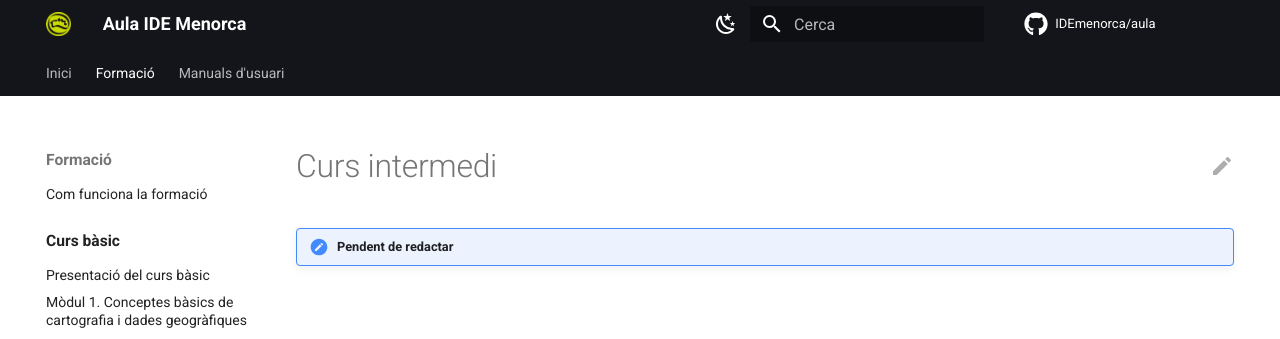
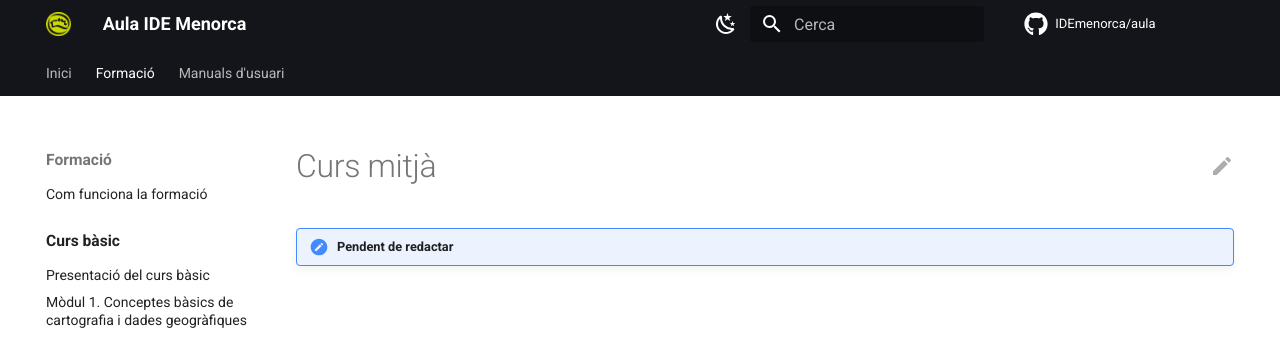
Before and after one commit to IDEmenorca/aula, an MkDocs documentation site: the page built from docs/formacio/intermedi/index.md, in a window 1280 px wide. Shown: the top 339 px of the page. Built offline with MkDocs 1.6.1 and Material for MkDocs 9.7.7, drawn with Linux system fonts in a browser that asks for light colours; comment, search, counter and statistics services are not loaded.

Commit message:
Update index.md

```diff
--- a/docs/formacio/intermedi/index.md
+++ b/docs/formacio/intermedi/index.md
@@ -1,3 +1,3 @@
-# Curs intermedi
+# Curs mitjà
 
 !!! note "Pendent de redactar"
```
